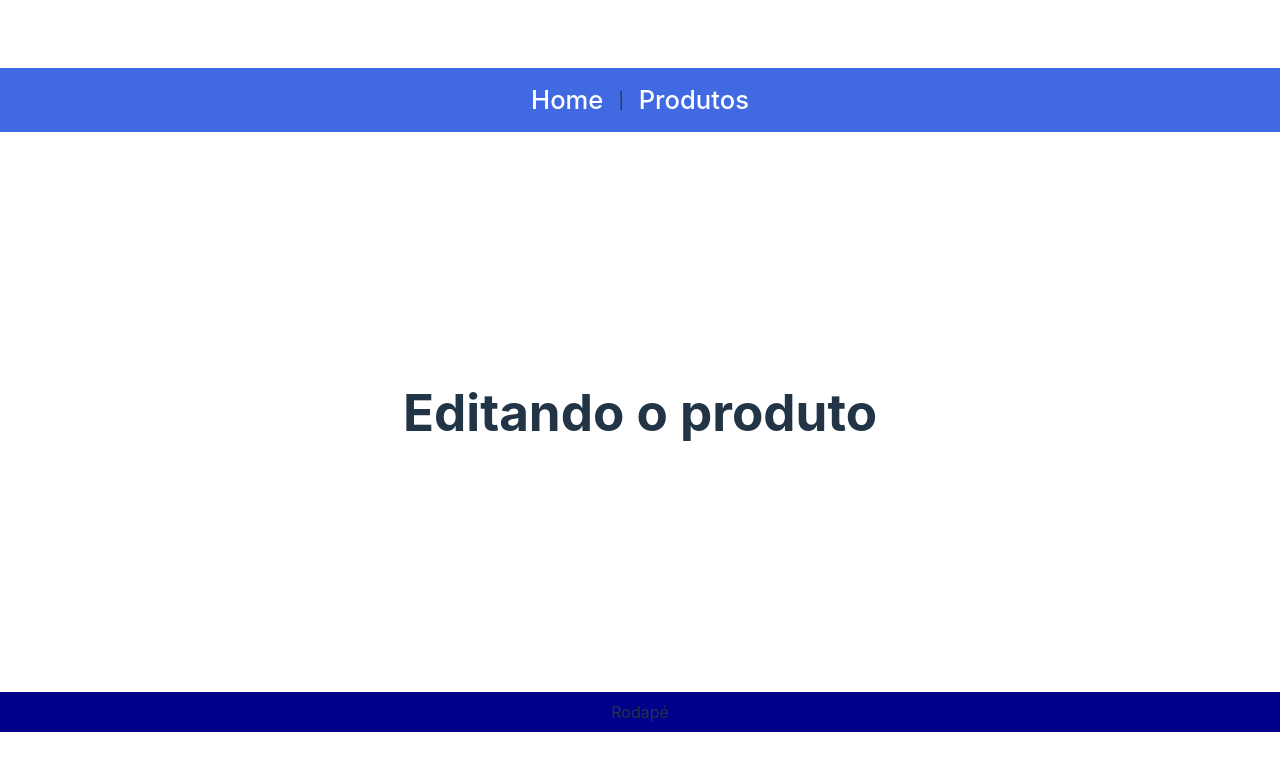
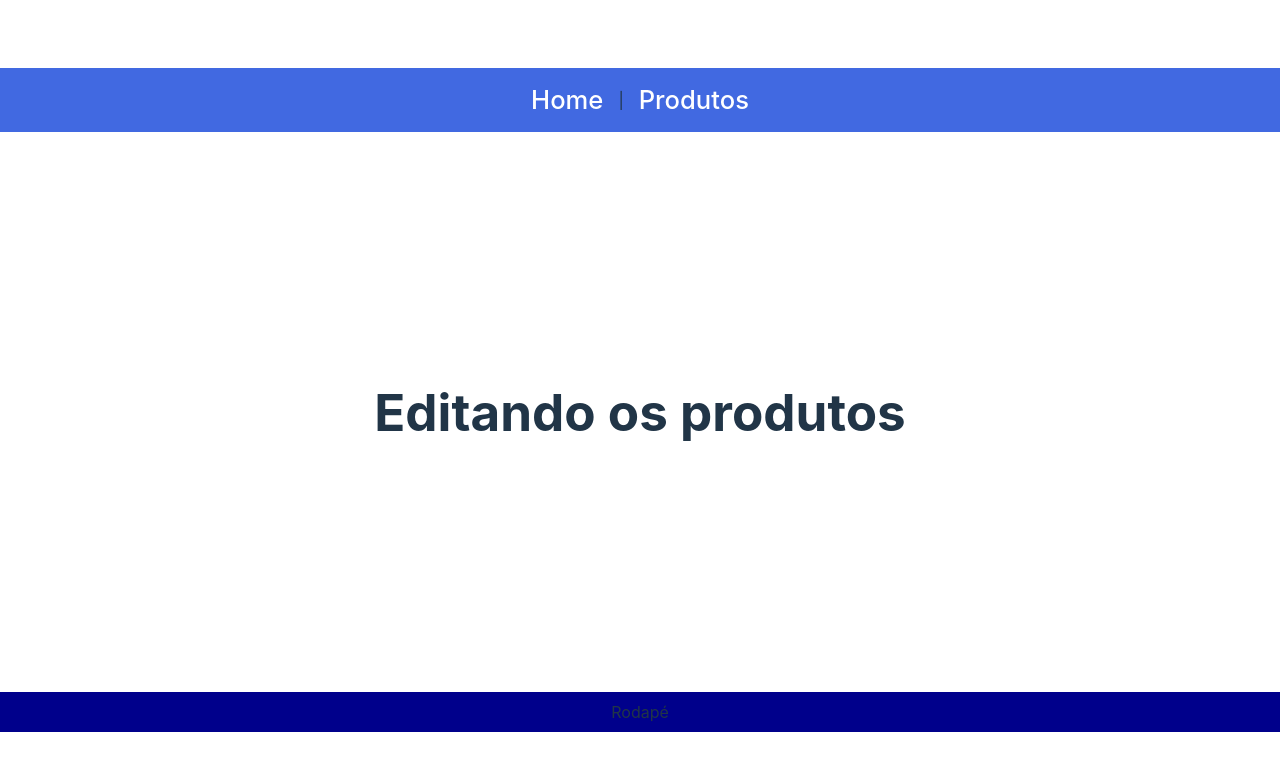
Before and after one commit to Ivanrangelpm/exeRotas, a React (Vite) app: page /produtos/editar/1 in a window 1280 px wide. Shown: the top 770 px of the page. Built offline with nearby package versions, Linux system fonts and the light colour scheme.

Commit message:
teste vercel

```diff
--- a/src/routes/EditarProdutos/EditarProdutos.jsx
+++ b/src/routes/EditarProdutos/EditarProdutos.jsx
@@ -3,7 +3,7 @@ export default function EditarProdutos (){
     return(
 
         <main>
-            <h1>Editando o produto</h1>
+            <h1>Editando os produtos</h1>
         </main>
 
     )
```
